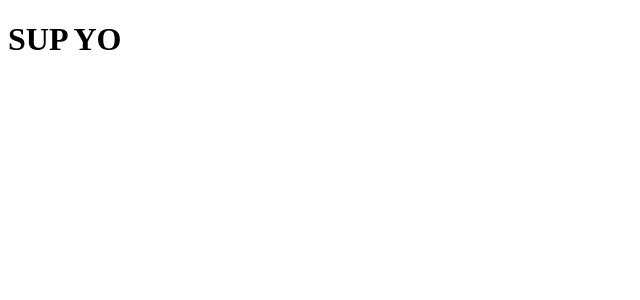
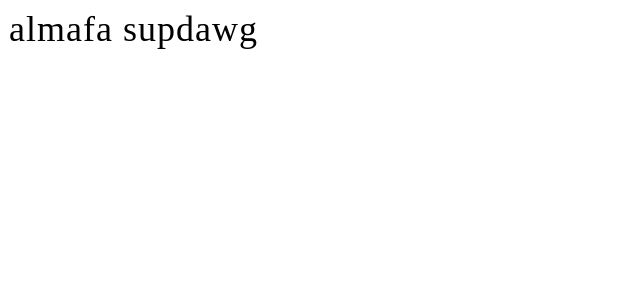
Before and after one commit to akoshochrein/typ-fastr, a React app: page / in a window 1280 px wide. Shown: the top 300 px of the page, without its empty margins (0-640 px from the left). Built offline with nearby package versions, Linux system fonts and the light colour scheme.

Commit message:
letter base

```diff
--- a/src/components/App.jsx
+++ b/src/components/App.jsx
@@ -1,10 +1,24 @@
 import React from 'react';
+import { Letter } from './Letter';
 
 export class App extends React.Component {
     render() {
         return (
             <div>
-                <h1>SUP YO</h1>
+                <Letter value="a" />
+                <Letter value="l" />
+                <Letter value="m" />
+                <Letter value="a" />
+                <Letter value="f" />
+                <Letter value="a" />
+                <Letter value=" " />
+                <Letter value="s" />
+                <Letter value="u" />
+                <Letter value="p" />
+                <Letter value="d" />
+                <Letter value="a" />
+                <Letter value="w" />
+                <Letter value="g" />
             </div>
         );
     }
--- /dev/null
+++ b/src/components/Letter.js
@@ -0,0 +1,15 @@
+import React from 'react';
+
+const letterBase = {
+    color: 'black',
+    fontSize: '36px',
+    borderLeft: '1px solid transparent'
+};
+
+export class Letter extends React.Component {
+    render () {
+        return (
+            <span style={letterBase}>{this.props.value}</span>
+        );
+    }
+}
```
